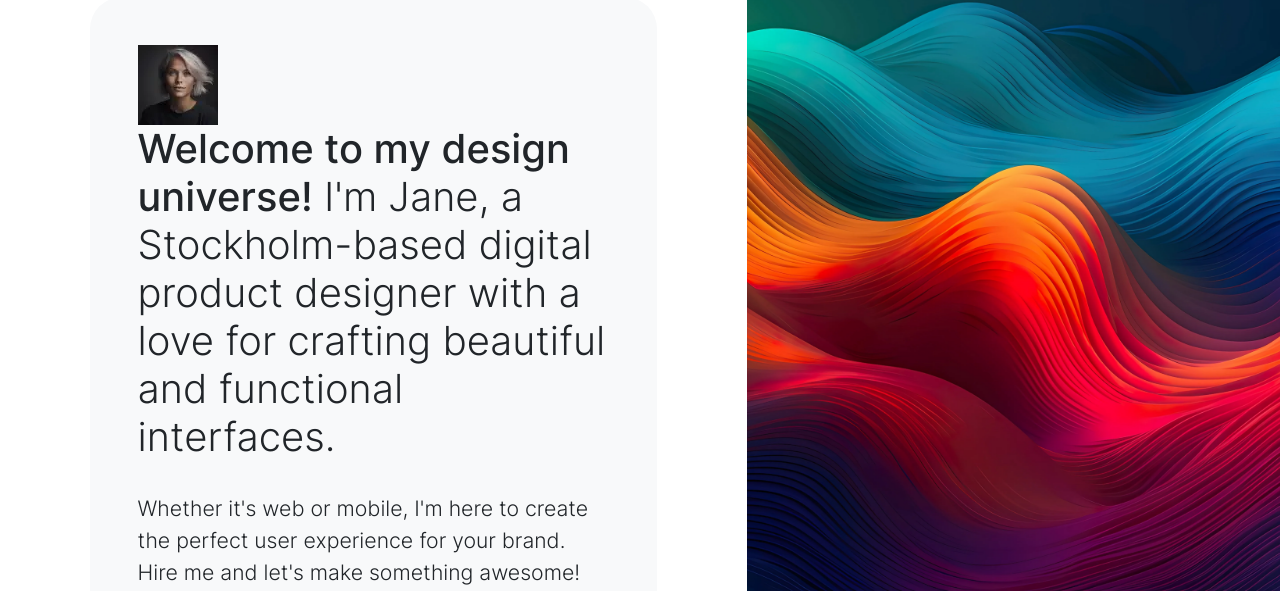
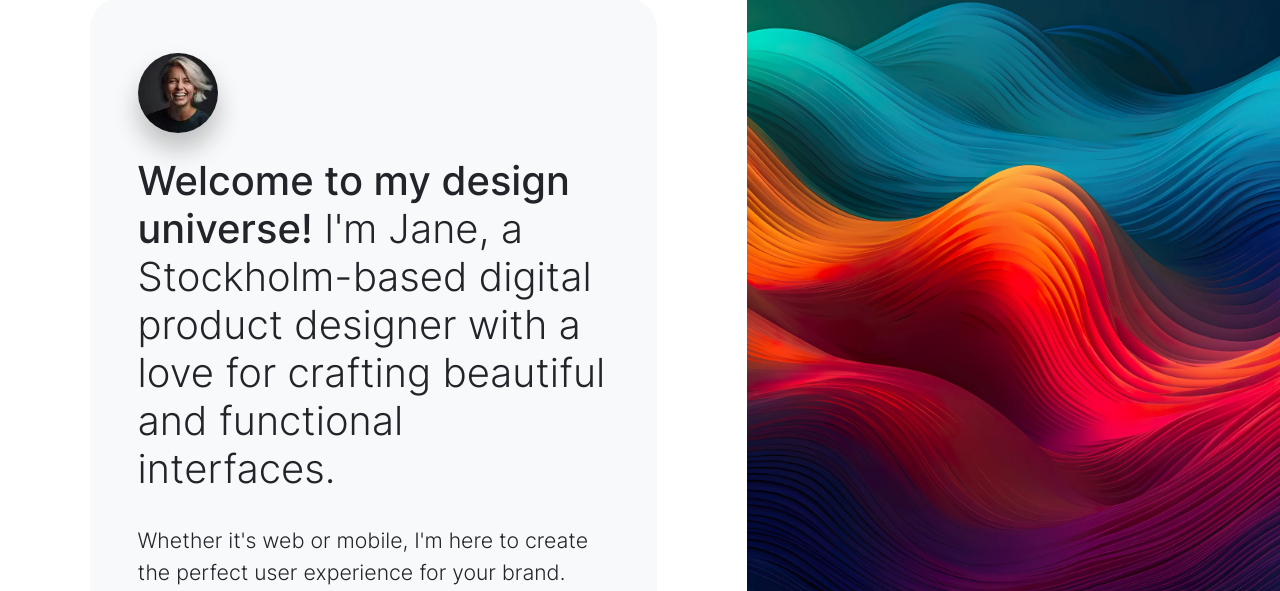
Before and after one commit to holger1411/deck-dev, an Eleventy site: page src/index.njk in a window 1280 px wide. Shown: the part 209-800 px from the top of the page. Built offline with nearby package versions, Linux system fonts and the light colour scheme; Eleventy itself is replaced by a stand-in of ours; files that its build step writes are made by us from their sources.

Commit message:
testagain

```diff
--- a/src/index.njk
+++ b/src/index.njk
@@ -5,9 +5,9 @@ colorModifier: black
 bodyModifier: d-flex h-100 w-100
 bgimg: bck8
 ---
-<div class="bg-light rounded p-5">
-  <div class="on-hover d-inline">
-    <img src="img/webp/person_3_xs.webp" alt="A image of Jane Doe">
+<div class="bg-light rounded p-5  overflow-x-hidden" data-aos="fade-left" data-aos-delay="100">
+  <div class="on-hover d-inline" data-aos="fade-left" data-aos-delay="400">
+    <img loading="lazy" src="img/webp/person_4_xs.webp" width="80" height="80" class="rounded-circle mb-4 shadow-sm mt-2 mt-xxl-4" alt="Another image of Jane Doe">
   </div>
   <h1 class="fw-lighter">
     <strong>Welcome to my design universe!</strong>
```
